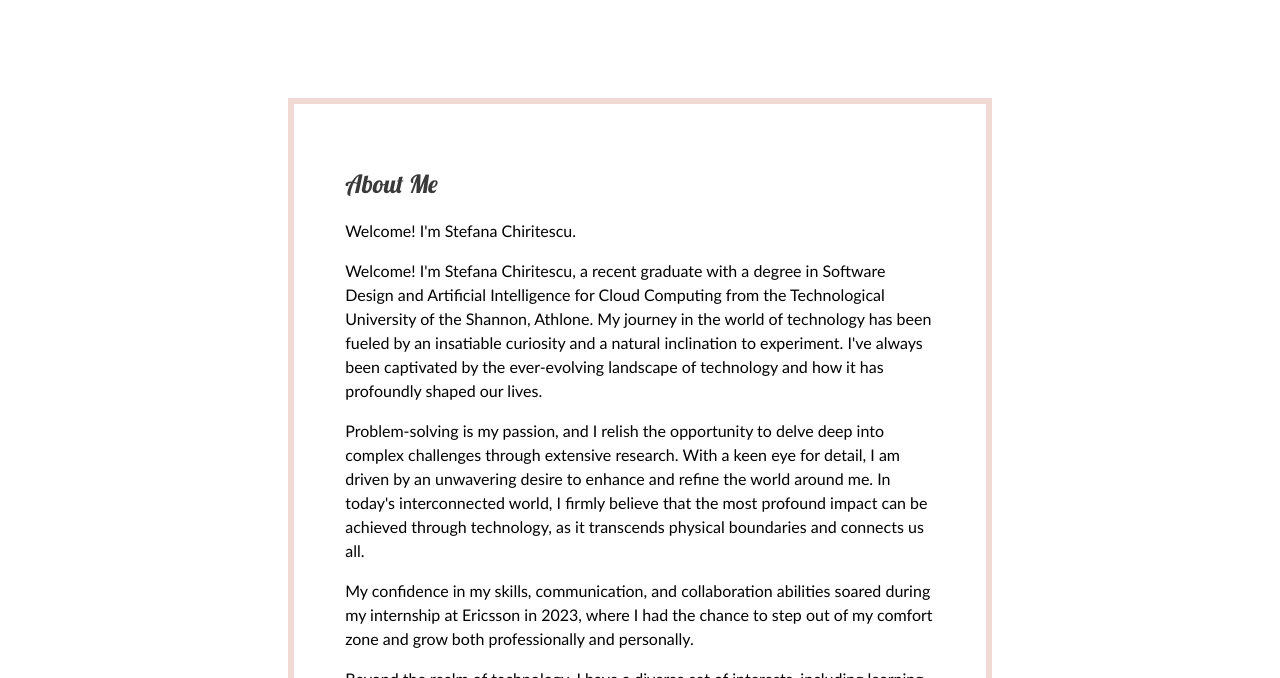
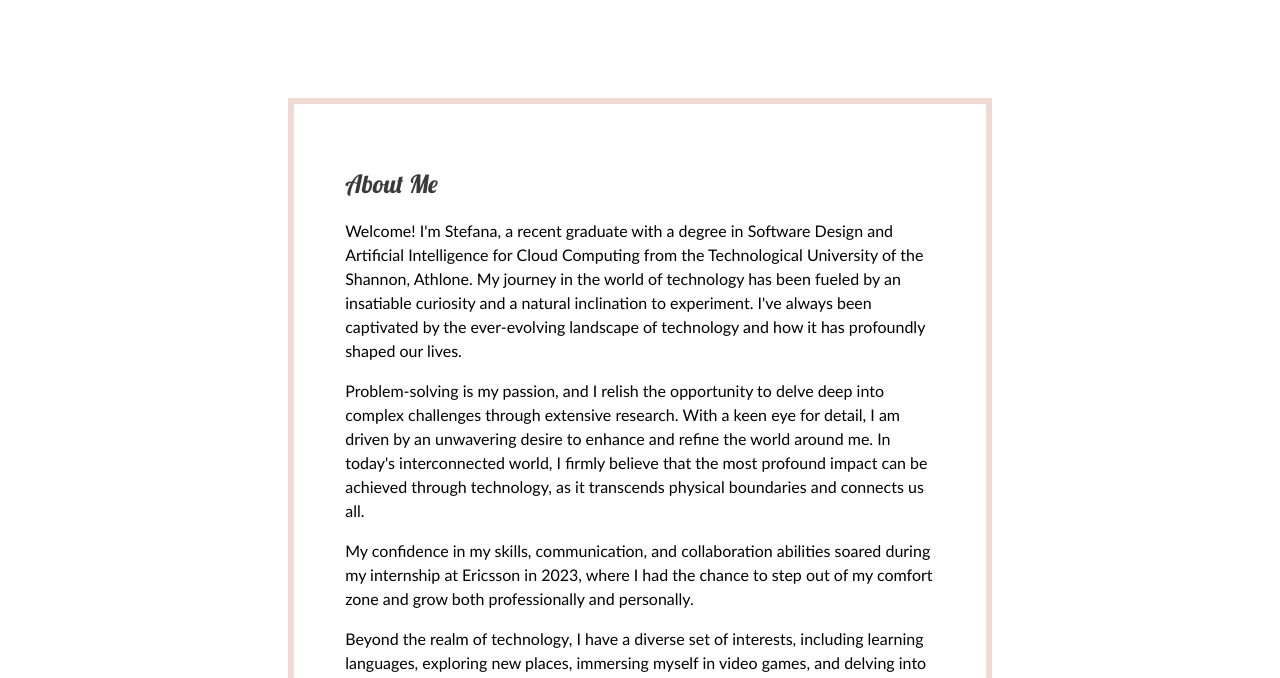
Before and after one commit to stefvnv/stefvnv.github.io, a plain HTML site: page index.html in a window 1280 px wide. Shown: the part 422-1100 px from the top of the page. Drawn offline with Linux system fonts and the light colour scheme.

Commit message:
Version 6 - fixed index text

```diff
--- a/index.html
+++ b/index.html
@@ -94,8 +94,7 @@
 
     <section id="about">
         <h6 class="fonttitle">About Me</h6>
-        <p>Welcome! I'm Stefana Chiritescu.</p>
-        <p>Welcome! I'm Stefana Chiritescu, a recent graduate with a degree in Software Design and Artificial
+        <p>Welcome! I'm Stefana, a recent graduate with a degree in Software Design and Artificial
             Intelligence for Cloud Computing from the Technological University of the Shannon, Athlone. My journey in
             the world of technology has been fueled by an insatiable curiosity and a natural inclination to experiment.
             I've always been captivated by the ever-evolving landscape of technology and how it has profoundly shaped
```
